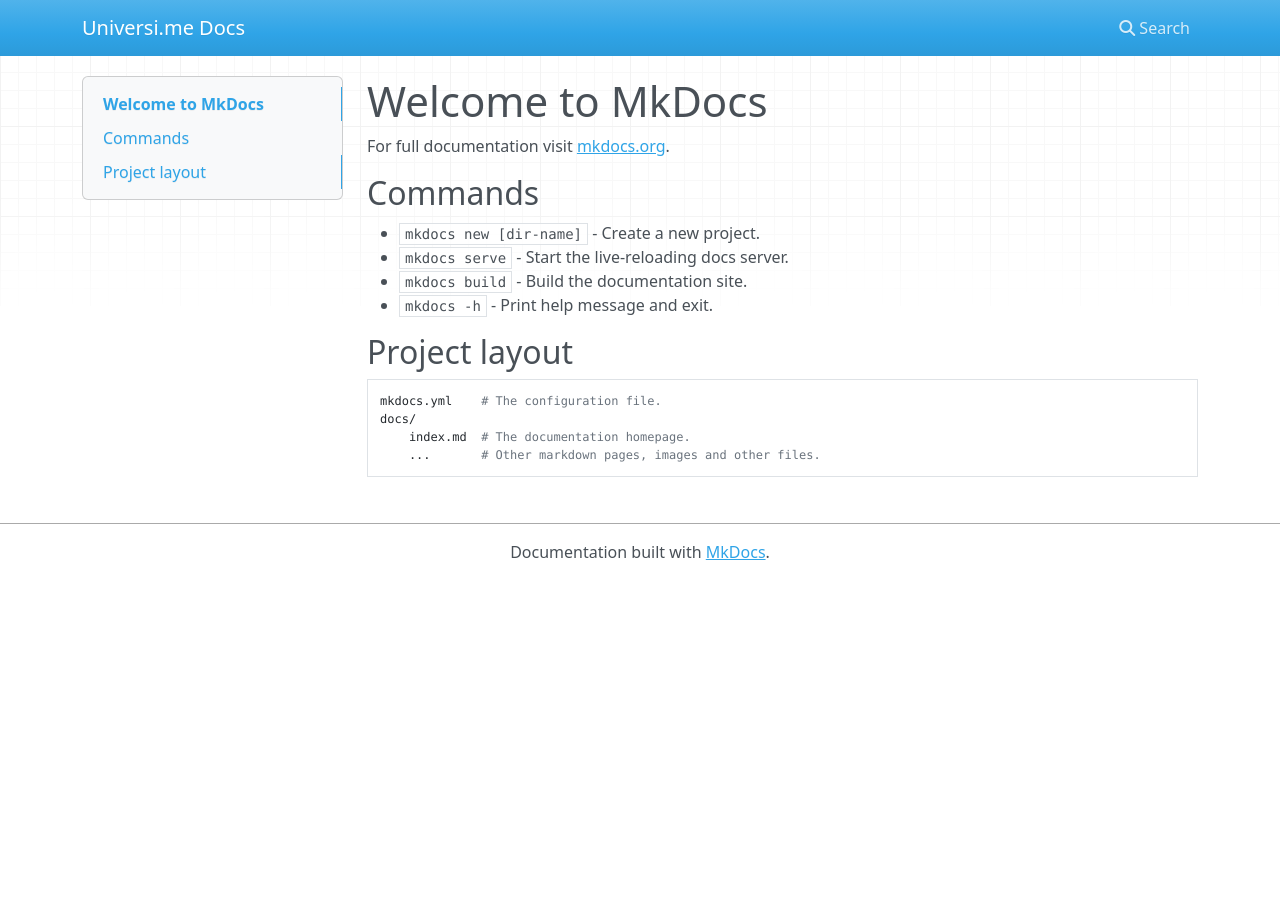
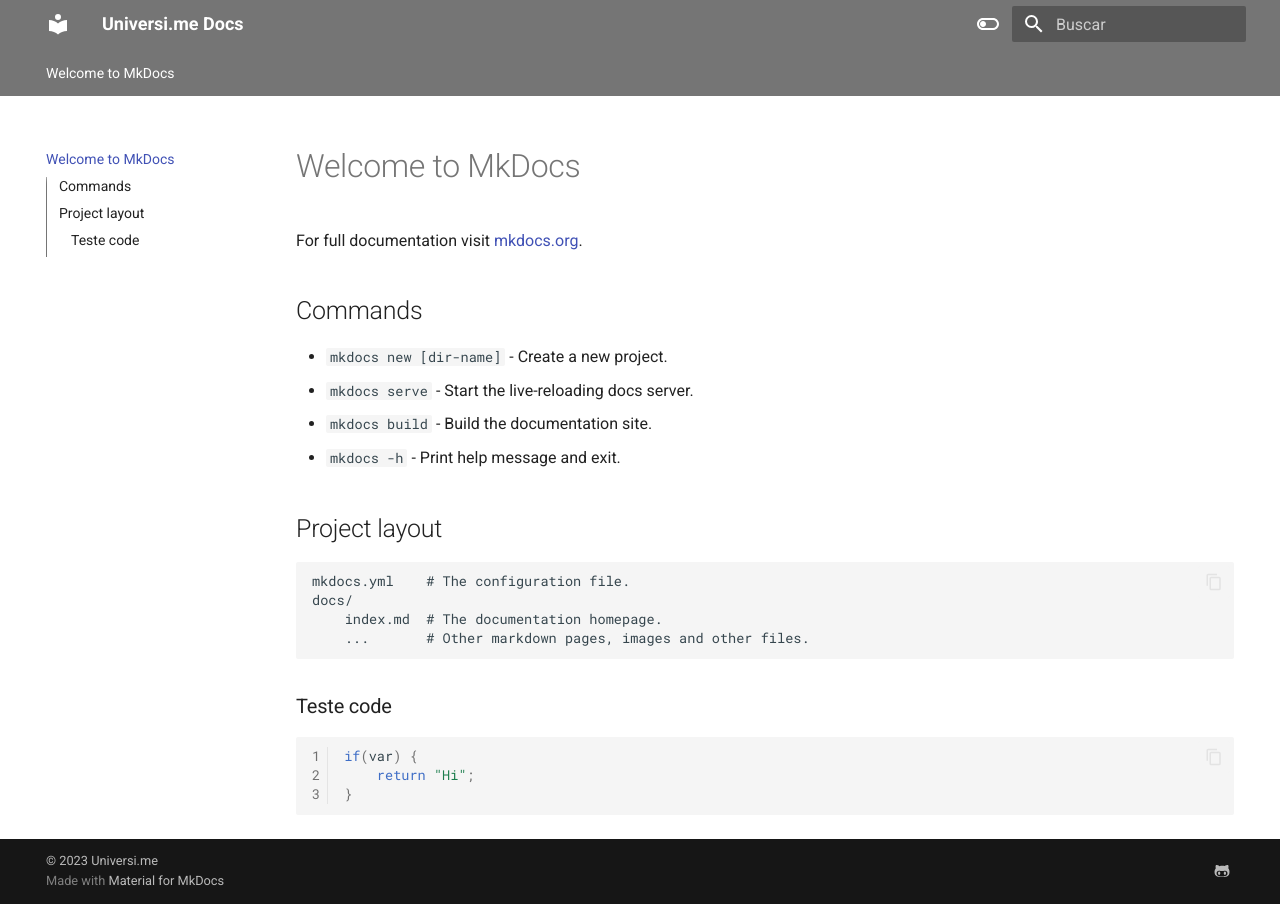
Before and after one commit to universi-me/universi-doc, an MkDocs documentation site: the page built from docs/index.md, in a window 1280 px wide. Built offline with MkDocs 1.6.1 and Material for MkDocs 9.7.7, drawn with Linux system fonts in a browser that asks for light colours; nearby versions of some CDN libraries.

Commit message:
material for mkdocs

````diff
--- a/docs/index.md
+++ b/docs/index.md
@@ -15,3 +15,10 @@
     docs/
         index.md  # The documentation homepage.
         ...       # Other markdown pages, images and other files.
+
+### Teste code
+``` java linenums="1"
+if(var) {
+	return "Hi";
+}
+```
--- a/mkdocs.yml
+++ b/mkdocs.yml
@@ -1 +1,54 @@
 site_name: Universi.me Docs
+theme:
+  name: material
+  features:
+    - navigation.tabs
+    - navigation.sections
+    - toc.integrate
+    - navigation.top
+    - search.suggest
+    - search.highlight
+    - content.tabs.link
+    - content.code.annotation
+    - content.code.copy
+    - content.code.select
+    - content.code.annotate
+  language: pt
+  palette:
+    - scheme: default
+      toggle:
+        icon: material/toggle-switch-off-outline
+        name: Switch to dark mode
+      primary: grey
+      accent: blue
+    - scheme: slate
+      toggle:
+        icon: material/toggle-switch
+        name: Switch to light mode
+      primary: grey
+      accent: blue
+
+markdown_extensions:
+  - pymdownx.highlight:
+      anchor_linenums: true
+  - pymdownx.inlinehilite
+  - pymdownx.snippets
+  - admonition
+  - pymdownx.arithmatex:
+      generic: true
+  - footnotes
+  - pymdownx.details
+  - pymdownx.superfences
+  - pymdownx.mark
+  - attr_list
+  - pymdownx.emoji:
+      emoji_index: !!python/name:materialx.emoji.twemoji
+      emoji_generator: !!python/name:materialx.emoji.to_svg
+
+extra:
+  social:
+    - icon: fontawesome/brands/github-alt
+      link: https://github.com/universi-me
+
+copyright: |
+  &copy; 2023 <a href="https://universi.me/"  target="_blank" rel="noopener">Universi.me</a>
````
Also changed, not shown: 1 other file.
